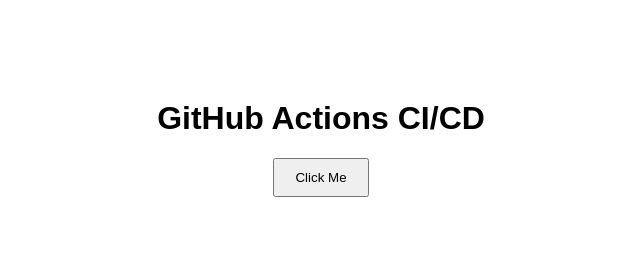
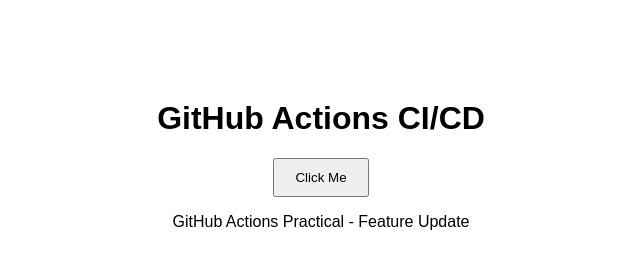
Before and after one commit to abhinavsiddartha/mid-practical, a website: page index.html in a window 1280 px wide. Shown: the whole page, without its empty margins (319-959 px from the left). Drawn offline with Linux system fonts and the light colour scheme.

Commit message:
Update project on feature branch

```diff
--- a/index.html
+++ b/index.html
@@ -8,7 +8,7 @@
 
     <h1>GitHub Actions CI/CD</h1>
     <button onclick="showMessage()">Click Me</button>
-
+    <p>GitHub Actions Practical - Feature Update</p>
     <p id="message"></p>
 
     <script src="script.js"></script>
```
